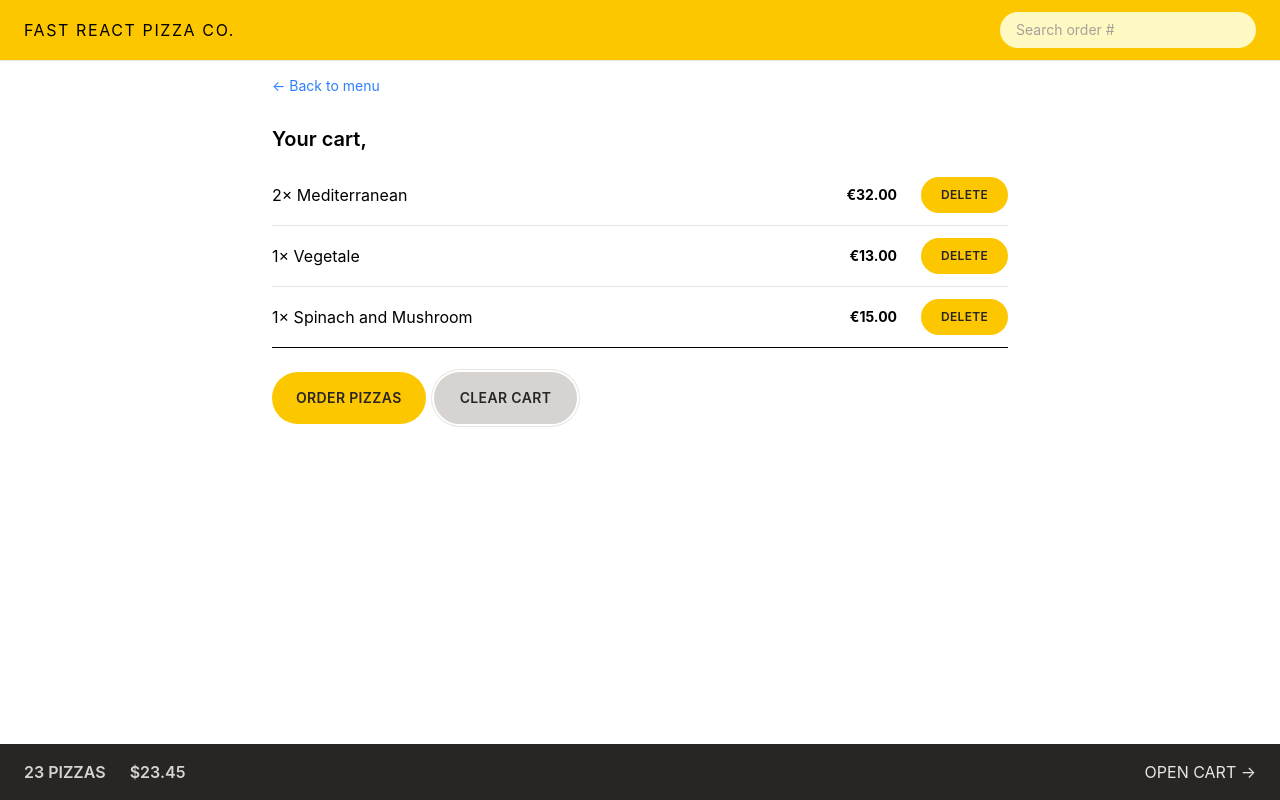
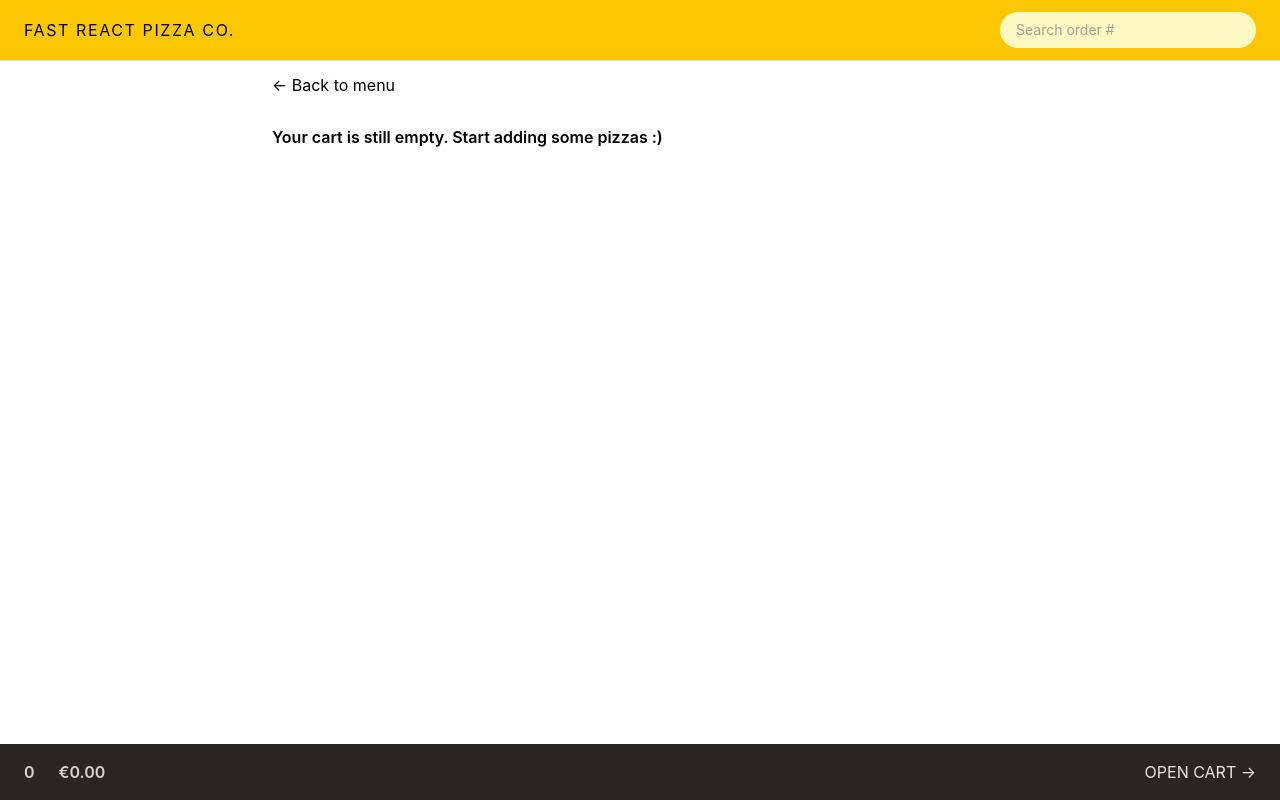
Before and after one commit to Abdelrrahman-Alaa/pizzaritta, a React (Vite) app: page /cart in a window 1280 px wide. Both pictures are taken after a click on the button "CLEAR CART". Built offline with nearby package versions, Linux system fonts and the light colour scheme.

Commit message:
feat: implement cart functionality with clear cart action and empty cart component

```diff
--- a/src/features/cart/Cart.jsx
+++ b/src/features/cart/Cart.jsx
@@ -1,37 +1,19 @@
-import { Link } from "react-router-dom";
 import LinkButton from "../../ui/LinkButton";
 import Button from "../../ui/Button";
 import CartItem from "./CartItem";
 import { useSelector } from "react-redux";
-
-const fakeCart = [
-  {
-    pizzaId: 12,
-    name: "Mediterranean",
-    quantity: 2,
-    unitPrice: 16,
-    totalPrice: 32,
-  },
-  {
-    pizzaId: 6,
-    name: "Vegetale",
-    quantity: 1,
-    unitPrice: 13,
-    totalPrice: 13,
-  },
-  {
-    pizzaId: 11,
-    name: "Spinach and Mushroom",
-    quantity: 1,
-    unitPrice: 15,
-    totalPrice: 15,
-  },
-];
+import { clearCart, getCart } from "./cartSlice";
+import { useDispatch } from "react-redux";
+import EmptyCart from "./EmptyCart";
 
 function Cart() {
   const username = useSelector((state) => state.user.username);
+  const dispatch = useDispatch();
+  const cart = useSelector(getCart);
 
-  const cart = fakeCart;
+  if (!cart.length) {
+    return <EmptyCart />;
+  }
 
   return (
     <div className="px-4 py-3">
@@ -50,7 +32,9 @@ function Cart() {
           Order pizzas
         </Button>
 
-        <Button type="secondary">Clear cart</Button>
+        <Button type="secondary" onClick={() => dispatch(clearCart())}>
+          Clear cart
+        </Button>
       </div>
     </div>
   );
--- a/src/features/cart/CartOverview.jsx
+++ b/src/features/cart/CartOverview.jsx
@@ -1,11 +1,16 @@
+import { useSelector } from "react-redux";
 import { Link } from "react-router-dom";
+import { getTotalCartPrice, getTotalCartQuantity } from "./cartSlice";
+import { formatCurrency } from "../../utils/helpers";
 
 function CartOverview() {
+  const totalCartQuantity = useSelector(getTotalCartQuantity);
+  const totalCartPrice = useSelector(getTotalCartPrice);
   return (
     <div className="flex items-center justify-between bg-stone-800 px-4 py-4 text-sm text-stone-200 uppercase sm:px-6 md:text-base">
       <p className="space-x-4 font-semibold text-stone-300 sm:space-x-6">
-        <span>23 pizzas</span>
-        <span>$23.45</span>
+        <span>{totalCartQuantity}</span>
+        <span>{formatCurrency(totalCartPrice)}</span>
       </p>
       <Link to="/cart">Open cart &rarr;</Link>
     </div>
--- a/src/features/cart/EmptyCart.jsx
+++ b/src/features/cart/EmptyCart.jsx
@@ -1,11 +1,13 @@
-import { Link } from 'react-router-dom';
+import { Link } from "react-router-dom";
 
 function EmptyCart() {
   return (
-    <div>
+    <div className="px-4 py-3">
       <Link to="/menu">&larr; Back to menu</Link>
 
-      <p>Your cart is still empty. Start adding some pizzas :)</p>
+      <p className="mt-7 font-semibold">
+        Your cart is still empty. Start adding some pizzas :)
+      </p>
     </div>
   );
 }
--- a/src/features/cart/cartSlice.js
+++ b/src/features/cart/cartSlice.js
@@ -36,7 +36,7 @@ const cartSlice = createSlice({
       item.quantity--;
       item.totalPrice = item.quantity * item.unitPrice;
     },
-    clearCart(state, action) {
+    clearCart(state) {
       state.cart = [];
     },
   },
@@ -46,3 +46,9 @@ export const { addItem, clearCart, decreaseItem, deleteItem, increaseItem } =
   cartSlice.actions;
 
 export default cartSlice.reducer;
+
+export const getTotalCartQuantity = (state) =>
+  state.cart.cart.reduce((sum, item) => sum + item.quantity, 0);
+export const getTotalCartPrice = (state) =>
+  state.cart.cart.reduce((sum, item) => sum + item.totalPrice, 0);
+export const getCart = (state) => state.cart.cart;
--- a/src/features/menu/MenuItem.jsx
+++ b/src/features/menu/MenuItem.jsx
@@ -1,31 +1,48 @@
-import Button from '../../ui/Button';
-import { formatCurrency } from '../../utils/helpers';
+import { useDispatch } from "react-redux";
+import Button from "../../ui/Button";
+import { formatCurrency } from "../../utils/helpers";
+import { addItem } from "../cart/cartSlice";
 
 function MenuItem({ pizza }) {
   const { id, name, unitPrice, ingredients, soldOut, imageUrl } = pizza;
+  const dispatch = useDispatch();
+  function handleAddToCart() {
+    const newItem = {
+      pizzaId: id,
+      name,
+      quantity: 1,
+      unitPrice,
+      totalPrice: unitPrice * 1,
+    };
+    dispatch(addItem(newItem));
+  }
 
   return (
     <li className="flex gap-4 py-2">
       <img
         src={imageUrl}
         alt={name}
-        className={`h-24 ${soldOut ? 'opacity-70 grayscale' : ''}`}
+        className={`h-24 ${soldOut ? "opacity-70 grayscale" : ""}`}
       />
       <div className="flex grow flex-col pt-0.5">
         <p className="font-medium">{name}</p>
-        <p className="text-sm capitalize italic text-stone-500">
-          {ingredients.join(', ')}
+        <p className="text-sm text-stone-500 capitalize italic">
+          {ingredients.join(", ")}
         </p>
         <div className="mt-auto flex items-center justify-between">
           {!soldOut ? (
             <p className="text-sm">{formatCurrency(unitPrice)}</p>
           ) : (
-            <p className="text-sm font-medium uppercase text-stone-500">
+            <p className="text-sm font-medium text-stone-500 uppercase">
               Sold out
             </p>
           )}
 
-          <Button type="small">Add to cart</Button>
+          {!soldOut && (
+            <Button type="small" onClick={handleAddToCart}>
+              Add to cart
+            </Button>
+          )}
         </div>
       </div>
     </li>
--- a/src/features/user/CreateUser.jsx
+++ b/src/features/user/CreateUser.jsx
@@ -1,7 +1,7 @@
 import { useState } from "react";
 import Button from "../../ui/Button";
 import { useDispatch } from "react-redux";
-import { updateName } from "../../services/userSlice";
+import { updateName } from "./userSlice";
 import { useNavigate } from "react-router-dom";
 
 function CreateUser() {
--- a/src/ui/Button.jsx
+++ b/src/ui/Button.jsx
@@ -1,6 +1,6 @@
 import { Link } from "react-router-dom";
 
-function Button({ children, disabled, to, type }) {
+function Button({ children, disabled, to, type, onClick }) {
   const base =
     "inline-block text-sm rounded-full bg-yellow-400 font-semibold uppercase tracking-wide text-stone-800 transition-colors duration-300 hover:bg-yellow-300 focus:bg-yellow-300 focus:outline-none focus:ring focus:ring-yellow-300 focus:ring-offset-2 disabled:cursor-not-allowed";
 
@@ -18,6 +18,14 @@ function Button({ children, disabled, to, type }) {
       </Link>
     );
 
+  if (onClick) {
+    return (
+      <button disabled={disabled} className={styles[type]} onClick={onClick}>
+        {children}
+      </button>
+    );
+  }
+
   return (
     <button disabled={disabled} className={styles[type]}>
       {children}
```
